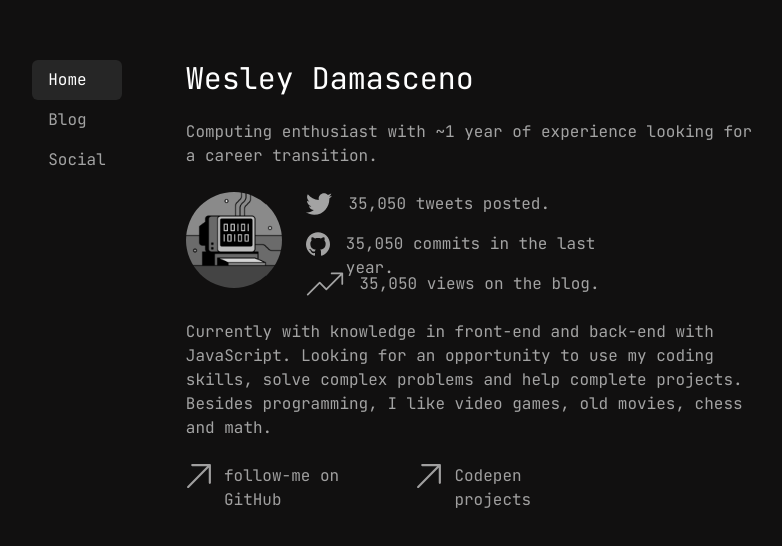
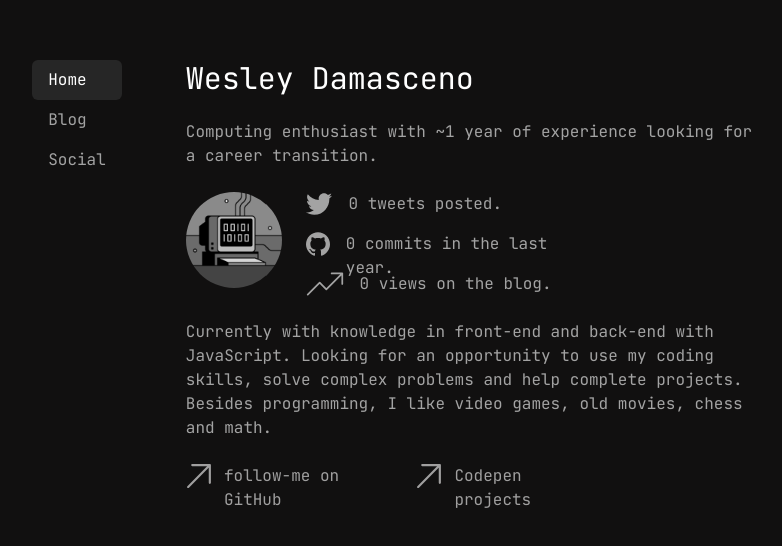
Before and after one commit to wesleydmscn/wesleydmscn, a React (Vite) app: page / in a window 1280 px wide. Shown: the part 126-672 px from the top of the page, without its empty margins (243-1025 px from the left). Built offline with nearby package versions, Linux system fonts and the light colour scheme.

Commit message:
fix: update Analytics counters

```diff
--- a/src/components/Analytics.tsx
+++ b/src/components/Analytics.tsx
@@ -3,17 +3,17 @@ export function Analytics() {
     <div className='grid gap-y-4'>
       <div className='flex gap-x-4 text-gray'>
         <img src="/twitter-icon.svg" alt="Twitter Logo" />
-        <p>35,050 tweets posted.</p>
+        <p>0 tweets posted.</p>
       </div>
 
       <div className='flex gap-x-4 text-gray'>
         <img src="/github-icon.svg" alt="GitHub Logo" />
-        <p>35,050 commits in the last year.</p>
+        <p>0 commits in the last year.</p>
       </div>
 
       <div className='flex gap-x-4 text-gray'>
         <img src="/trendup.svg" alt="Icon Trend Up" />
-        <p>35,050 views on the blog.</p>
+        <p>0 views on the blog.</p>
       </div>
     </div>
   )
```
